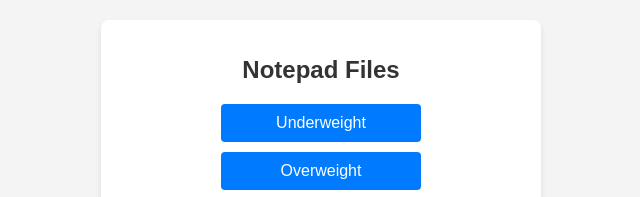
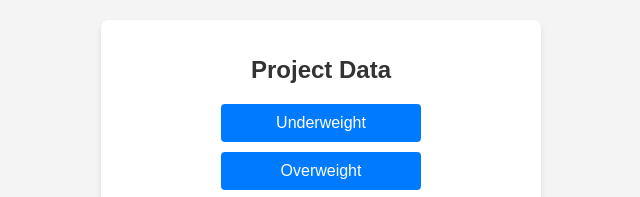
Before and after one commit to Haard-Thakkar/SchoolProject, a plain HTML site: page index.html in a window 1280 px wide. Shown: the part 237-434 px from the top of the page, 319-959 px from the left. Drawn offline with Linux system fonts and the light colour scheme.

Commit message:
Update index.html

```diff
--- a/index.html
+++ b/index.html
@@ -3,12 +3,12 @@
 <head>
     <meta charset="UTF-8">
     <meta name="viewport" content="width=device-width, initial-scale=1.0">
-    <title>Notepad Files</title>
+    <title>Project Data</title>
     <link rel="stylesheet" href="styles.css">
 </head>
 <body>
     <div class="container">
-        <h1>Notepad Files</h1>
+        <h1>Project Data</h1>
         <div class="button-container">
             <!-- Directly link to the files in the same folder -->
             <button onclick="window.location.href='viewer.html?file=file1.txt'">Underweight</button>
```
